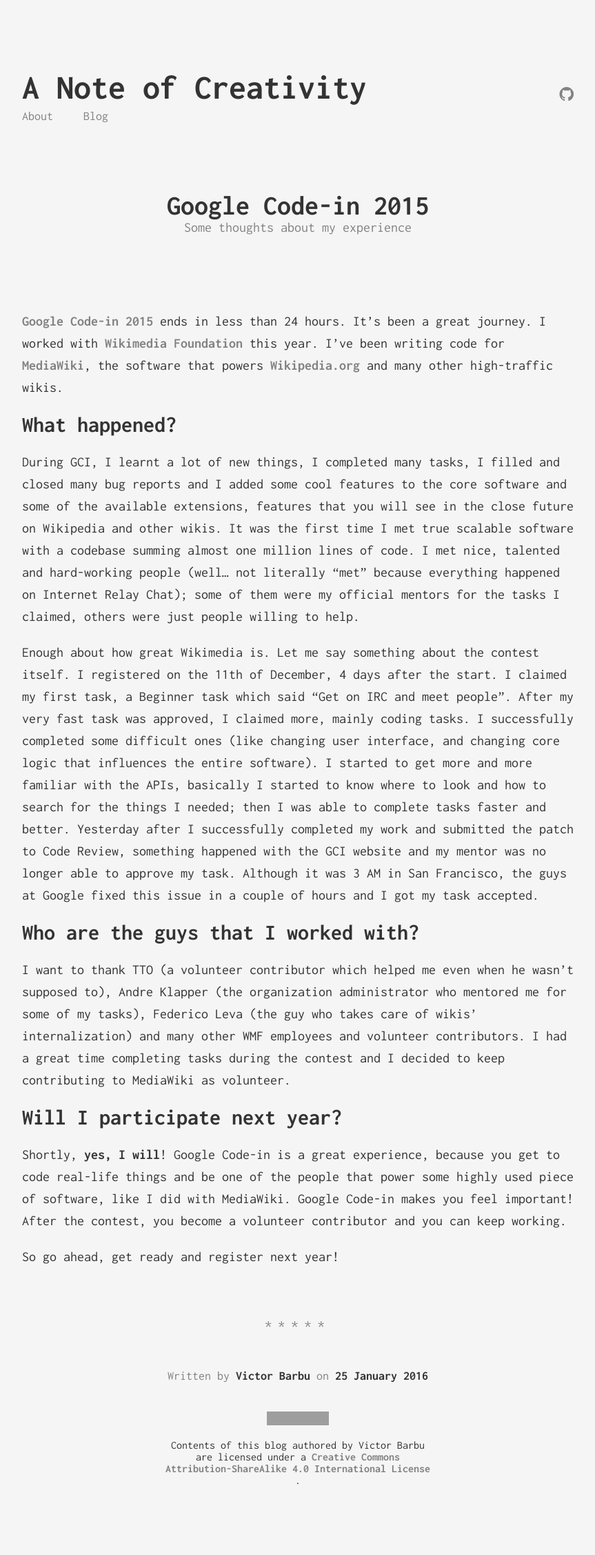
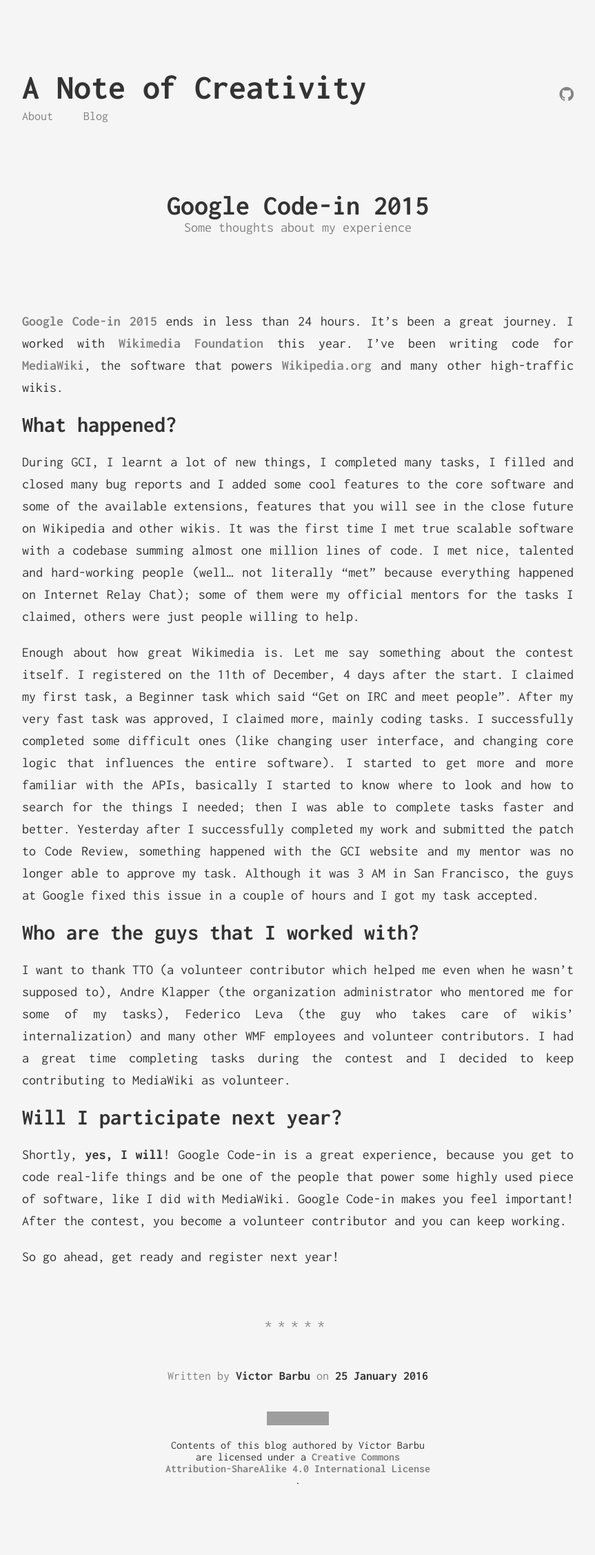
Before and after one commit to barbu110/barbu110.github.com, a Jekyll site: the page built from _posts/2016-01-25-gci2015.markdown, in a window 1280 px wide. Shown: the whole page at 69% size, without its empty margins (208-1071 px from the left). Built offline with Jekyll 4.4.1, drawn with Linux system fonts in a browser that asks for light colours; grey boxes are pictures that could not be loaded.

Commit message:
Change text alignment to JUSTIFY
Modified the text alignment of posts' pages.

fixes #1

```diff
--- a/_sass/_default.scss
+++ b/_sass/_default.scss
@@ -264,6 +264,12 @@
     text-align: center;
 }
 
+.content {
+    p {
+        text-align: justify;
+    }
+}
+
 @media (max-width: 800px) {
     /* =Base */
     p {
```
